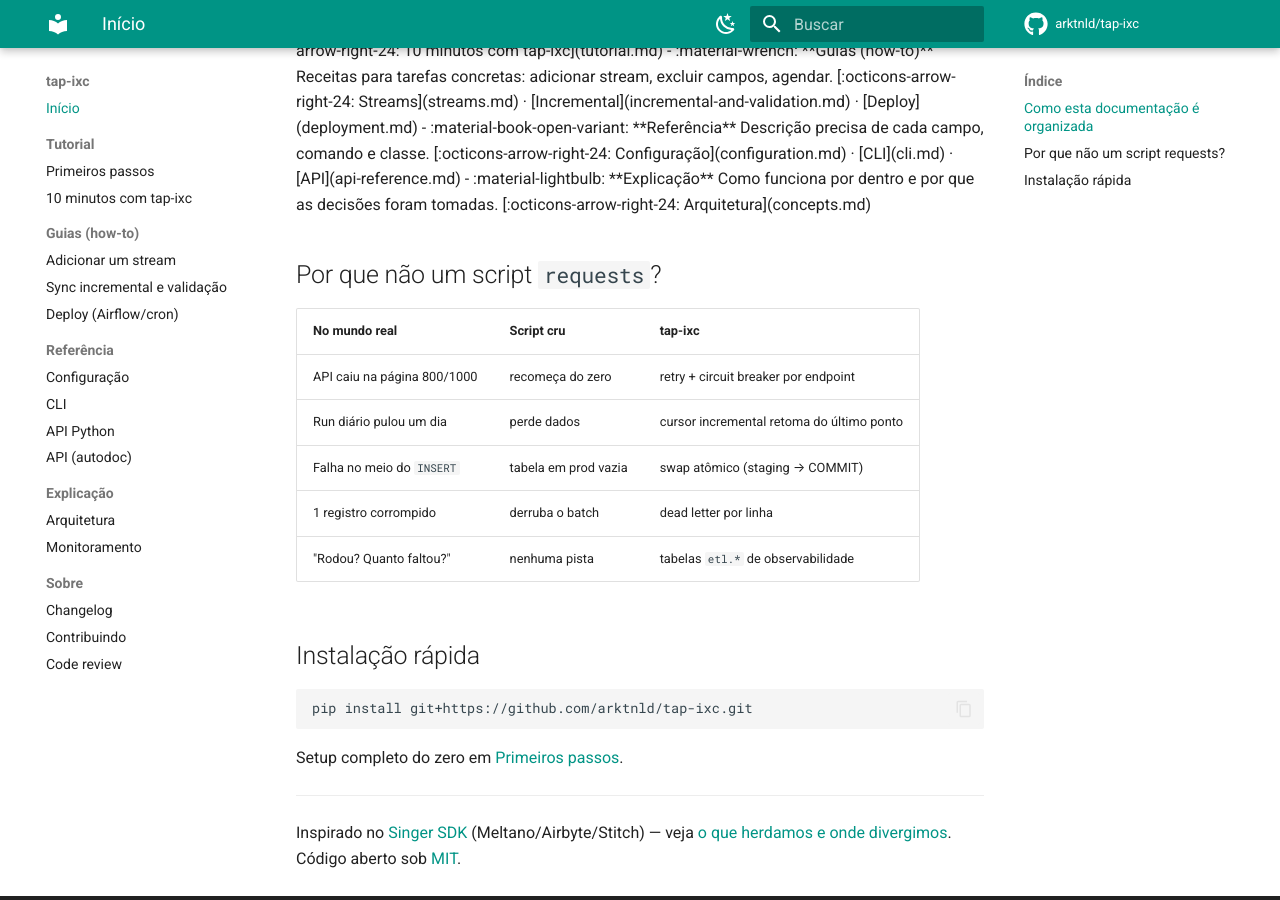
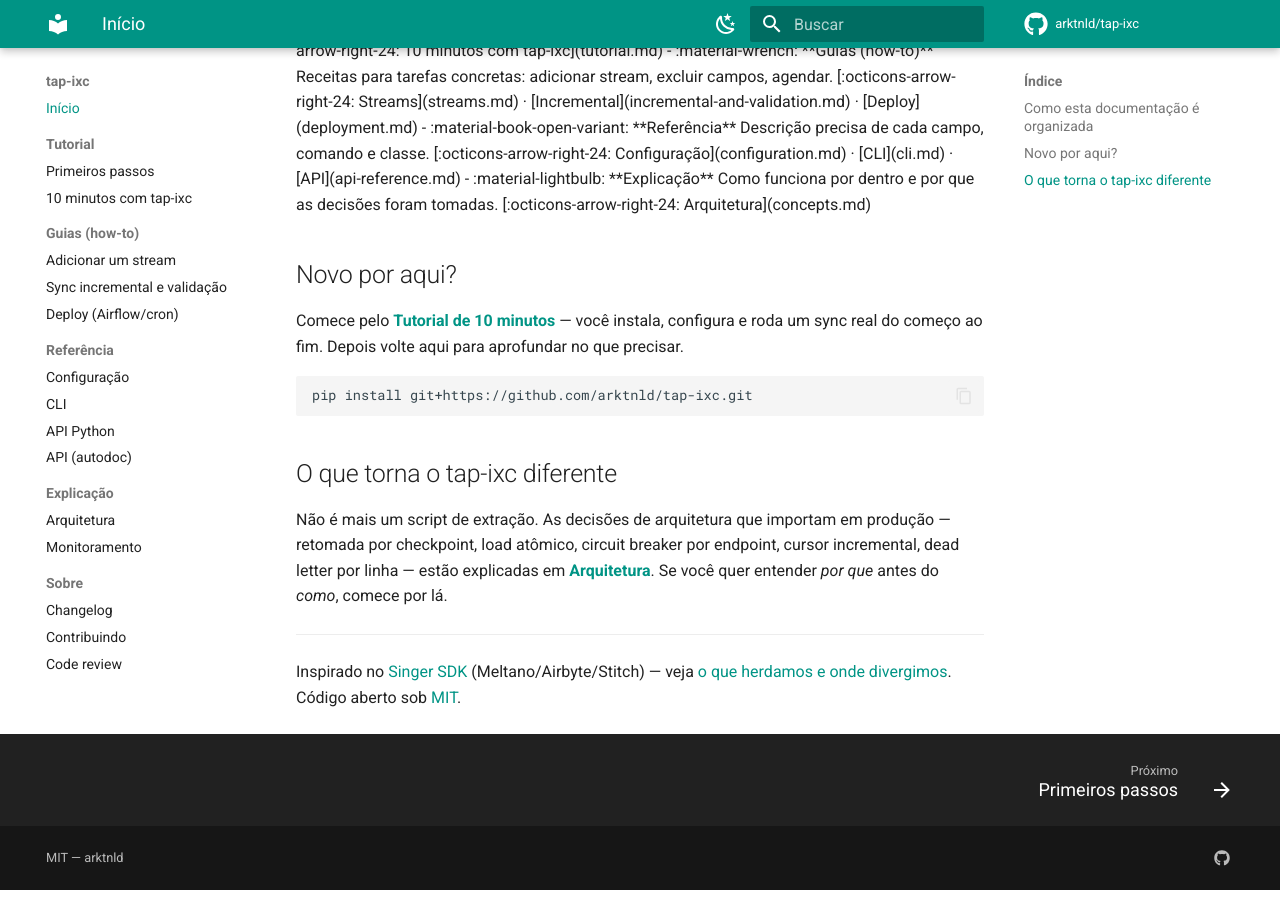
Before and after one commit to arktnld/tap-ixc, an MkDocs documentation site: the page built from docs/index.md, in a window 1280 px wide and 900 px high, scrolled down 502 px. Built offline with MkDocs 1.6.1 and Material for MkDocs 9.7.7, drawn with Linux system fonts in a browser that asks for light colours; comment, search, counter and statistics services are not loaded.

Commit message:
docs: home deixa de duplicar o README
Removida a tabela 'Por que nao um script requests?' (era copia literal do
README) e o marketing de features. A home agora orienta (Diataxis + Tutorial +
ponteiro pra Arquitetura), papel proprio de landing de docs — README cuida do pitch.

Co-Authored-By: Claude Opus 4.8 (1M context) <noreply@anthropic.com>

````diff
--- a/docs/index.md
+++ b/docs/index.md
@@ -48,23 +48,22 @@ Seguimos o [Diátaxis](https://diataxis.fr): quatro modos, cada um com um propó
 
 </div>
 
-## Por que não um script `requests`?
+## Novo por aqui?
 
-| No mundo real | Script cru | tap-ixc |
-|---|---|---|
-| API caiu na página 800/1000 | recomeça do zero | retry + circuit breaker por endpoint |
-| Run diário pulou um dia | perde dados | cursor incremental retoma do último ponto |
-| Falha no meio do `INSERT` | tabela em prod vazia | swap atômico (staging → COMMIT) |
-| 1 registro corrompido | derruba o batch | dead letter por linha |
-| "Rodou? Quanto faltou?" | nenhuma pista | tabelas `etl.*` de observabilidade |
-
-## Instalação rápida
+Comece pelo **[Tutorial de 10 minutos](tutorial.md)** — você instala, configura e roda
+um sync real do começo ao fim. Depois volte aqui para aprofundar no que precisar.
 
 ```bash
 pip install git+https://github.com/arktnld/tap-ixc.git
 ```
 
-Setup completo do zero em [Primeiros passos](getting-started.md).
+## O que torna o tap-ixc diferente
+
+Não é mais um script de extração. As decisões de arquitetura que importam em
+produção — retomada por checkpoint, load atômico, circuit breaker por endpoint,
+cursor incremental, dead letter por linha — estão explicadas em
+**[Arquitetura](concepts.md)**. Se você quer entender *por que* antes do *como*,
+comece por lá.
 
 ---
 
````
